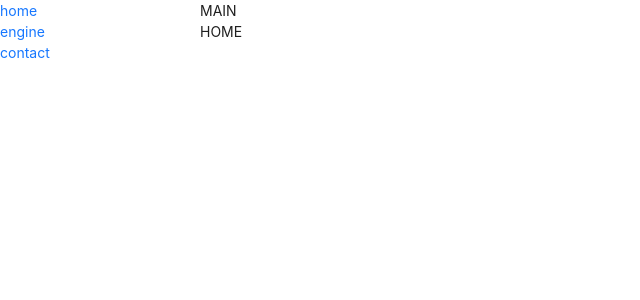
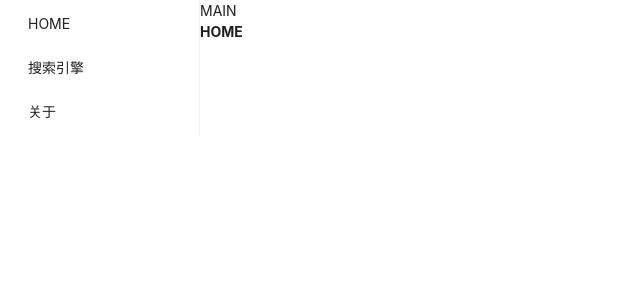
Before and after one commit to YongTay/spotlight-in-chrome, a React (Vite) app in the folder packages/options/: page /home in a window 1280 px wide. Shown: the top 300 px of the page, without its empty margins (0-640 px from the left). Built offline with nearby package versions, Linux system fonts and the light colour scheme.

Commit message:
增加路由

```diff
--- a/packages/options/src/App.module.scss
+++ b/packages/options/src/App.module.scss
@@ -5,6 +5,7 @@
 
 .sider {
   background-color: #ffffff!important;
+  width: auto;
 }
 
 .content {
--- a/packages/options/src/components/Home/Home.tsx
+++ b/packages/options/src/components/Home/Home.tsx
@@ -1,6 +1,7 @@
 import React from 'react';
 
 const Home: React.FC = () => {
+
   return <h2>HOME</h2>
 }
 
--- /dev/null
+++ b/packages/options/src/components/MetaWrapper/MetaWrapper.tsx
@@ -0,0 +1,14 @@
+import React from 'react';
+import {IMetaWrapperProps, IProps} from '@/types.ts';
+const MetaWrapper: React.FC<IProps & IMetaWrapperProps & {
+
+}> = (props) => {
+  document.title = props.title
+  return (
+    <>
+      {props.children}
+    </>
+  )
+}
+
+export default MetaWrapper
--- a/packages/options/src/components/SiderMenu/SiderMenu.tsx
+++ b/packages/options/src/components/SiderMenu/SiderMenu.tsx
@@ -1,26 +1,68 @@
-import React from 'react';
-import {IProps} from '@/types.ts'
-import {NavLink} from 'react-router-dom';
+import React, {Key, ReactElement, ReactNode } from 'react';
+import {IMetaWrapperProps, IProps, IState} from '@/types.ts'
+import router from '@/router/router.tsx';
+import {Menu, MenuProps} from 'antd';
+import {RouteObject, useNavigate} from 'react-router-dom'
+
+function getRouterMeta(router: RouteObject, prop: keyof IMetaWrapperProps): IMetaWrapperProps[keyof IMetaWrapperProps] {
+  const element = router.element as ReactElement<IMetaWrapperProps>
+  return element.props[prop]
+}
+
+function getItem(
+  label: ReactNode,
+  key: Key
+): Record<string, any> {
+  return {
+    label,
+    key
+  }
+}
 
 
+function routerToItems(data: Array<RouteObject>) {
+  const items: Array<Record<string, any>> = []
+  data.forEach((row: RouteObject) => {
+    const item = getItem(
+      getRouterMeta(row, 'name'),
+      row.path as string
+    )
+    items.push(item)
+  })
+  return items
+}
 
-const SiderMenu: React.FC<IProps & {
-}> = () => {
+const Nav: React.FC<{items: any}> = (props) => {
+  const navigate = useNavigate()
+  const onClick: MenuProps['onClick'] = (e) => {
+    navigate(e.key)
+  }
   return (
-    <div>
-      <ul>
-        <li>
-          <NavLink to={'home'}>home</NavLink>
-        </li>
-        <li>
-          <NavLink to={'engine'}>engine</NavLink>
-        </li>
-        <li>
-          <NavLink to={'contact'}>contact</NavLink>
-        </li>
-      </ul>
-    </div>
+    <Menu
+      onClick={onClick}
+      mode="inline"
+      items={props.items}
+    />
   )
 }
 
+class SiderMenu extends React.Component <IProps & {}, IState & {
+  items: Record<string, any>[]
+}> {
+  constructor(props: IProps & {}) {
+    super(props);
+    const menus = routerToItems(router.routes[0].children as Array<RouteObject>)
+    this.state = {
+      items: menus
+    }
+  }
+
+  render() {
+    const items = this.state.items as any
+    return (
+      <Nav items={items} />
+    )
+  }
+}
+
 export default SiderMenu
--- a/packages/options/src/types.ts
+++ b/packages/options/src/types.ts
@@ -23,3 +23,8 @@ export interface IMainProps {
 export interface IMainState {
 
 }
+
+export interface IMetaWrapperProps {
+  title: string,
+  name?: string
+}
```
Also changed, not shown: packages/options/src/router/router.tsx (+6 -4 lines).
